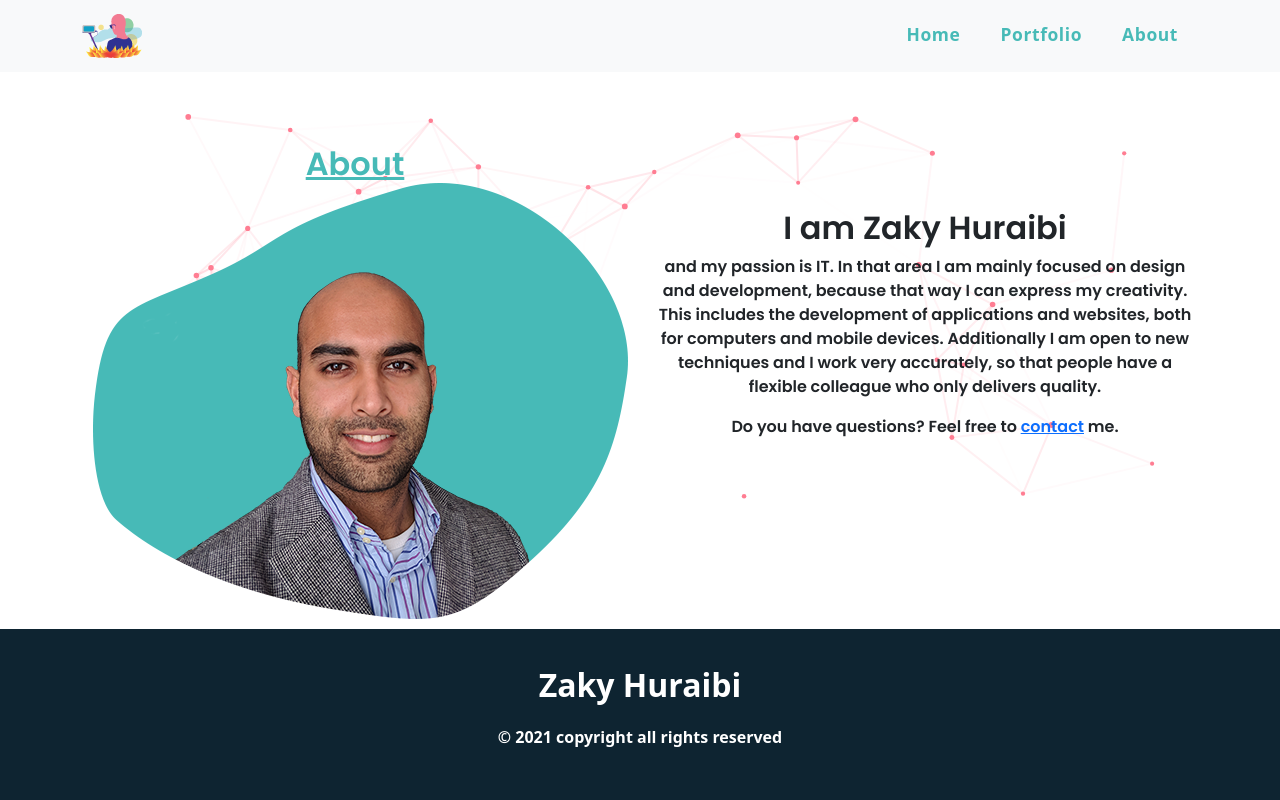
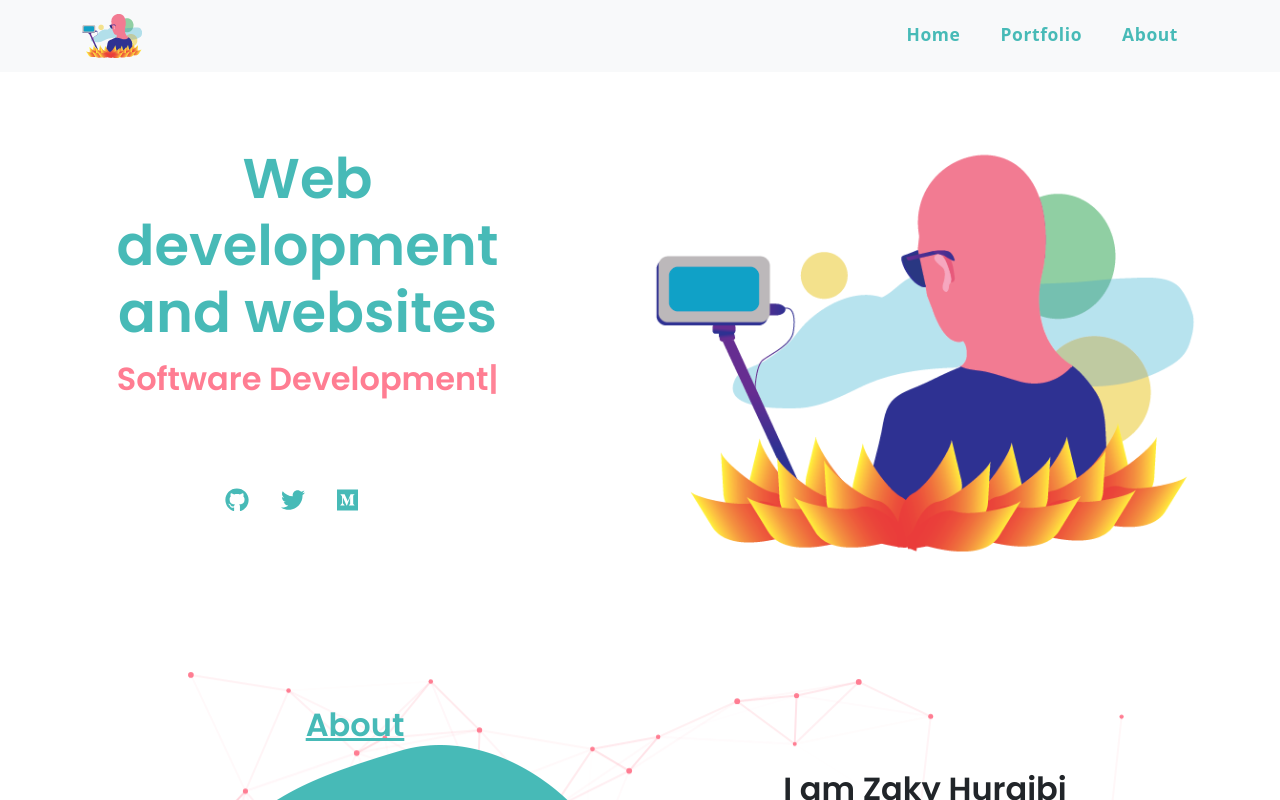
Before and after one commit to superzaky/portfolio-react, a React (Create React App) app: page /about in a window 1280 px wide. Shown: the top 800 px of the page. Built offline with nearby package versions, Linux system fonts and the light colour scheme.

Commit message:
Scroll to section after click

```diff
--- a/src/App.js
+++ b/src/App.js
@@ -1,39 +1,33 @@
+import React, { useRef } from 'react';
 import './App.css';
 import "bootstrap/dist/css/bootstrap.min.css";
 import Navbar from "./components/Navbar";
 import Header from "./components/Header";
+import Footer from "./components/Footer";
+import { Routes, Route, useNavigate } from "react-router-dom";
+import Portfolio from "./components/Portfolio";
 import Layout from "./components/Layout";
-import About from "./components/About";
-import Footer from "./components/Footer";
-import Portfolio from "./components/Portfolio";
-import { Routes, Route, Link } from "react-router-dom";
 
 function App() {
+  const aboutRef = useRef(null);
+  const navigate = useNavigate();
+  const scrollToAbout = (value) => {
+    navigate('/#'+ value);
+  };
+
   return (
     <>
-      <Navbar />
-      <Routes>
-        <Route path="/" element={<Layout />}>
+      <Navbar handleLinkClick={scrollToAbout} />
+        <Routes>
+          <Route path="/" element={<Layout />} />
           <Route index element={<Header />} />
-          <Route path="about" element={<About />} />
+          <Route path="about" element={<Header ref={aboutRef} />} />
           <Route path="portfolio" element={<Portfolio />} />
-          <Route path="*" element={<NoMatch />} />
-        </Route>
-      </Routes>
-      <Footer />
+          <Route path="*" element={<Header />} />
+        </Routes>
+        <Footer />
     </>
   );
 }
 
-function NoMatch() {
-  return (
-    <div>
-      <h2>Nothing to see here!</h2>
-      <p>
-        <Link to="/">Go to the home page</Link>
-      </p>
-    </div>
-  );
-}
-
 export default App;
--- a/src/components/About.js
+++ b/src/components/About.js
@@ -1,31 +1,32 @@
-import React from 'react'
+import React from 'react';
 import perfil from "../react_Zaky.png";
 import ParticlesComponent from './Particles';
 
 const About = () => {
     return (
-        <div class="block">
-            <ParticlesComponent id="particles"  className="particles-canvas"/>
+        <div className="block">
+            <ParticlesComponent id="particles" className="particles-canvas"/>
             <div className="header-wrapper">
                 <div className="about-info" id="about">
-                    <div class="container">
-                        <div class="row">
-                            <div class="col-lg-6">
+                    <div className="container">
+                        <div className="row">
+                            <div className="col-lg-6">
                                 <div className="header-content">
                                     <h2 className="about-title"><u>About</u></h2>
-
                                 </div>
                                 <div className="header-image">
-                                    <img src={perfil} className="img-about img-fluid" alt="Responsive image"></img>
+                                    <img src={perfil} className="img-about img-fluid" alt="Responsive image"/>
                                 </div>
                             </div>
-
-                            <div class="col-lg-6">
-                                <div class="home_social">
+                            <div className="col-lg-6">
+                                <div className="home_social">
                                     <h2 className="about_subtitle">I am Zaky Huraibi</h2>
-                                    <p className="about_text">and my passion is IT. In that area I am mainly focused on design and development, because that way I can express my creativity.
-                                        This includes the development of applications and websites, both for computers and mobile devices. Additionally I am open to new techniques and I work very accurately, so that people have a flexible colleague who only delivers quality.</p>
-                                    <p className="about_text">Do you have questions? Feel free to <a href="https://twitter.com/zakyhuraibi" title="zaky" target="_blank">contact</a> me.</p>
+                                    <p className="about_text">
+                                        and my passion is IT. In that area I am mainly focused on design and development, because that way I can express my creativity. This includes the development of applications and websites, both for computers and mobile devices. Additionally I am open to new techniques and I work very accurately, so that people have a flexible colleague who only delivers quality.
+                                    </p>
+                                    <p className="about_text">
+                                        Do you have questions? Feel free to <a href="https://twitter.com/zakyhuraibi" title="zaky" target="_blank" rel="noopener noreferrer">contact</a> me.
+                                    </p>
                                 </div>
                             </div>
                         </div>
@@ -33,7 +34,7 @@ const About = () => {
                 </div>
             </div>
         </div>
-    )
-}
+    );
+};
 
-export default About
+export default About;
--- a/src/components/Header.js
+++ b/src/components/Header.js
@@ -3,13 +3,12 @@ import { ReactTyped } from "react-typed";
 import logo from "../logo.png";
 import { FontAwesomeIcon } from '@fortawesome/react-fontawesome';
 import { faGithub, faTwitter, faMedium } from '@fortawesome/free-brands-svg-icons';
-import perfil from "../react_Zaky.png";
 import About from "./About";
 
 const Header = () => {
     return (
         <>
-            <div className="header-wrapper">
+            <div className="header-wrapper" id="home-wrapper">
                 <div className="main-info">
                     <div class="container">
                         <div class="row">
@@ -41,7 +40,6 @@ const Header = () => {
                         </div>
                     </div>
                 </div>
-
             </div>
             <About/>
         </>
--- a/src/components/Navbar.js
+++ b/src/components/Navbar.js
@@ -23,7 +23,7 @@ sr.reveal('.img-about',{});
 sr.reveal('.about_subtitle',{delay: 400});
 sr.reveal('.about_text',{delay: 400});
 
-const Navbar = () => {
+const Navbar = ({ handleLinkClick }) => {
   return (
     <nav className="navbar fixed-top navbar-expand-lg navbar-light bg-light">
       <div className="container">
@@ -36,13 +36,13 @@ const Navbar = () => {
         <div className="collapse navbar-collapse" id="navbarSupportedContent">
           <ul className="navbar-nav ms-auto mb-2 mb-lg-0">
             <li className="nav-item">
-              <Link className="nav-link" to="/">Home</Link>
+              <a className="nav-link" href="#home-wrapper" onClick={() => handleLinkClick('home-wrapper')}>Home</a>
             </li>
             <li className="nav-item">
               <Link className="nav-link" to="/portfolio">Portfolio</Link>
             </li>
             <li className="nav-item">
-              <Link className="nav-link" to="about">About</Link>
+              <a className="nav-link" href="#about" onClick={() => handleLinkClick('About')}>About</a>
             </li>
           </ul>
         </div>
```
